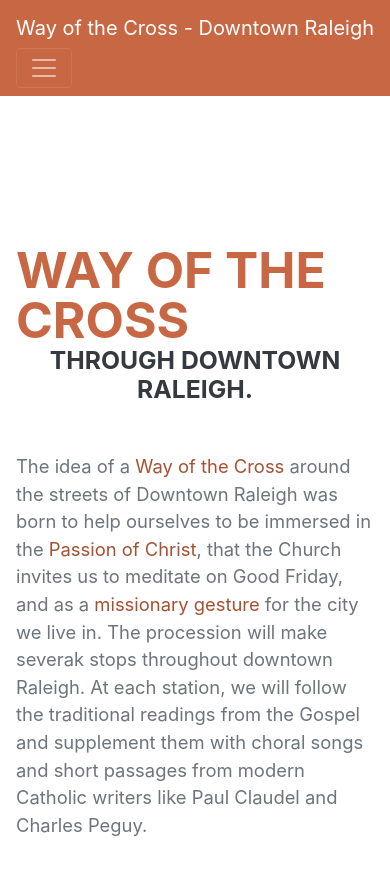
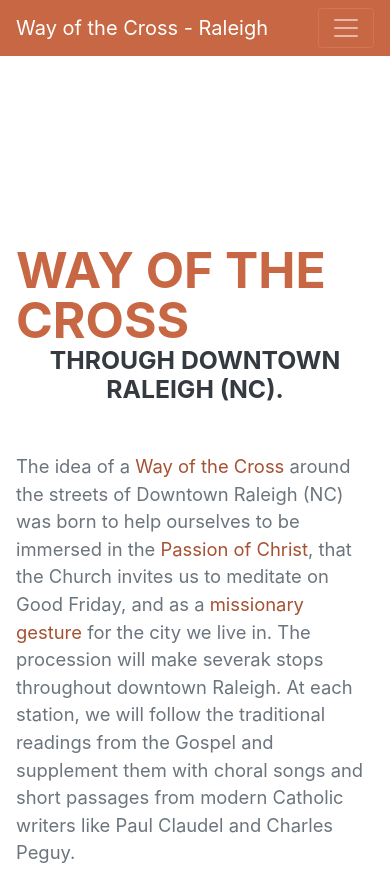
Before and after one commit to CL-Raleigh/cl-raleigh.github.io, a website: page index.html in a window 390 px wide. Shown: the top 870 px of the page. Drawn offline with nearby package versions, Linux system fonts and the light colour scheme; a web font is replaced by a local one.

Commit message:
Update index.html

```diff
--- a/index.html
+++ b/index.html
@@ -6,7 +6,7 @@
         <meta name="google-site-verification" content="Nvz6DgujBFfxAxZ9T3PuMWu_hcCfqkfEQ_HSYaluzew" />
         <meta name="description" content="" />
         <meta name="author" content="" />
-        <title>Resume - Start Bootstrap Theme</title>
+        <title>Way of the Cross - Raleigh (NC) </title>
         <link rel="icon" type="image/x-icon" href="assets/img/favicon.ico" />
         <!-- Font Awesome icons (free version)-->
         <script src="https://use.fontawesome.com/releases/v6.1.0/js/all.js" crossorigin="anonymous"></script>
@@ -20,7 +20,7 @@
         <!-- Navigation-->
         <nav class="navbar navbar-expand-lg navbar-dark bg-primary fixed-top" id="sideNav">
             <a class="navbar-brand js-scroll-trigger" href="#page-top">
-                <span class="d-block d-lg-none">Way of the Cross - Downtown Raleigh</span>
+                <span class="d-block d-lg-none">Way of the Cross - Raleigh</span>
                 <span class="d-none d-lg-block"><img class="img-fluid img-profile rounded-circle mx-auto mb-2" src="dist/assets/img/congdon-william_crucifixion.jpeg" alt="..." /></span>
             </a>
             <button class="navbar-toggler" type="button" data-bs-toggle="collapse" data-bs-target="#navbarResponsive" aria-controls="navbarResponsive" aria-expanded="false" aria-label="Toggle navigation"><span class="navbar-toggler-icon"></span></button>
@@ -44,9 +44,9 @@
                         <span class="text-primary">Way of the Cross</span>
                     </h1>
                     <div class="subheading mb-5">
-                        <h3 class="text-center"> Through Downtown Raleigh. </h3>
+                        <h3 class="text-center"> Through Downtown Raleigh (NC). </h3>
                     </div>
-                    <p class="lead mb-5"> The idea of a <span style="color: #a65132">Way of the Cross</span> around the streets of Downtown Raleigh was born to help ourselves to be immersed in the <span style="color: #a65132">Passion of Christ</span>, that the Church invites us to meditate on Good Friday, and as a <span style="color: #a65132">missionary gesture</span> for the city we live in.
+                    <p class="lead mb-5"> The idea of a <span style="color: #a65132">Way of the Cross</span> around the streets of Downtown Raleigh (NC) was born to help ourselves to be immersed in the <span style="color: #a65132">Passion of Christ</span>, that the Church invites us to meditate on Good Friday, and as a <span style="color: #a65132">missionary gesture</span> for the city we live in.
 
                         The procession will make severak stops throughout downtown Raleigh. At each station, we will follow the traditional readings from the Gospel and supplement them with choral songs and short passages from modern Catholic writers like Paul Claudel and Charles Peguy. </p>
                     <div class="social-icons">
```
